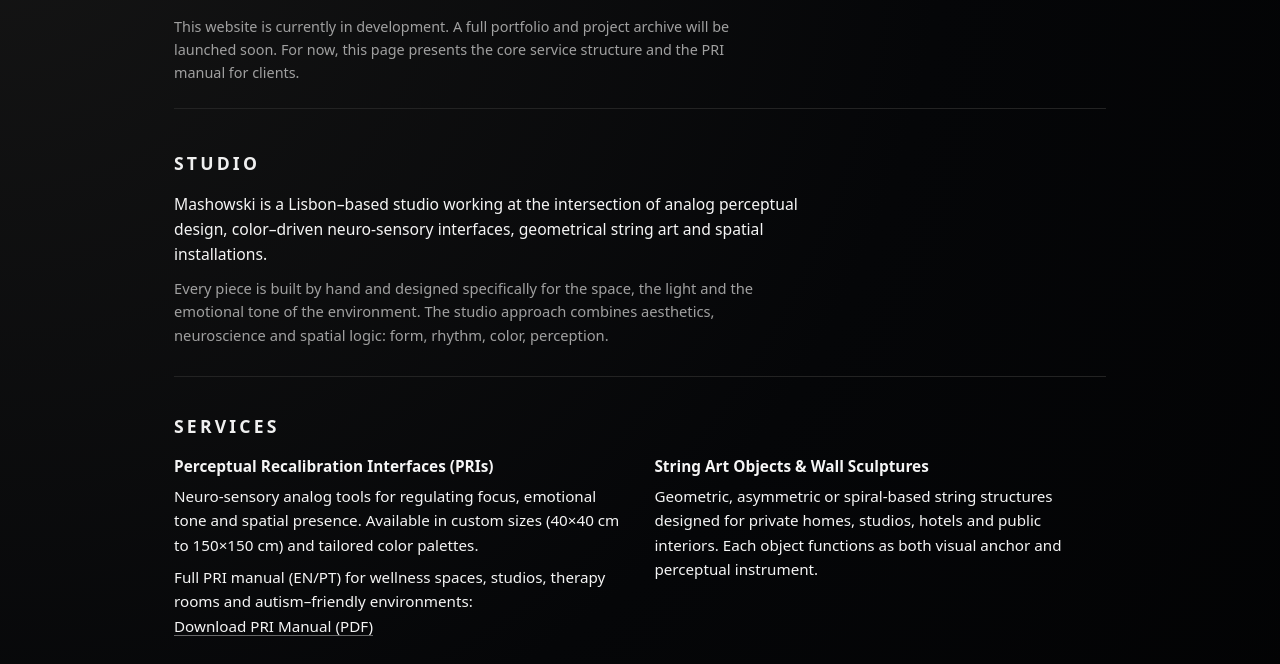
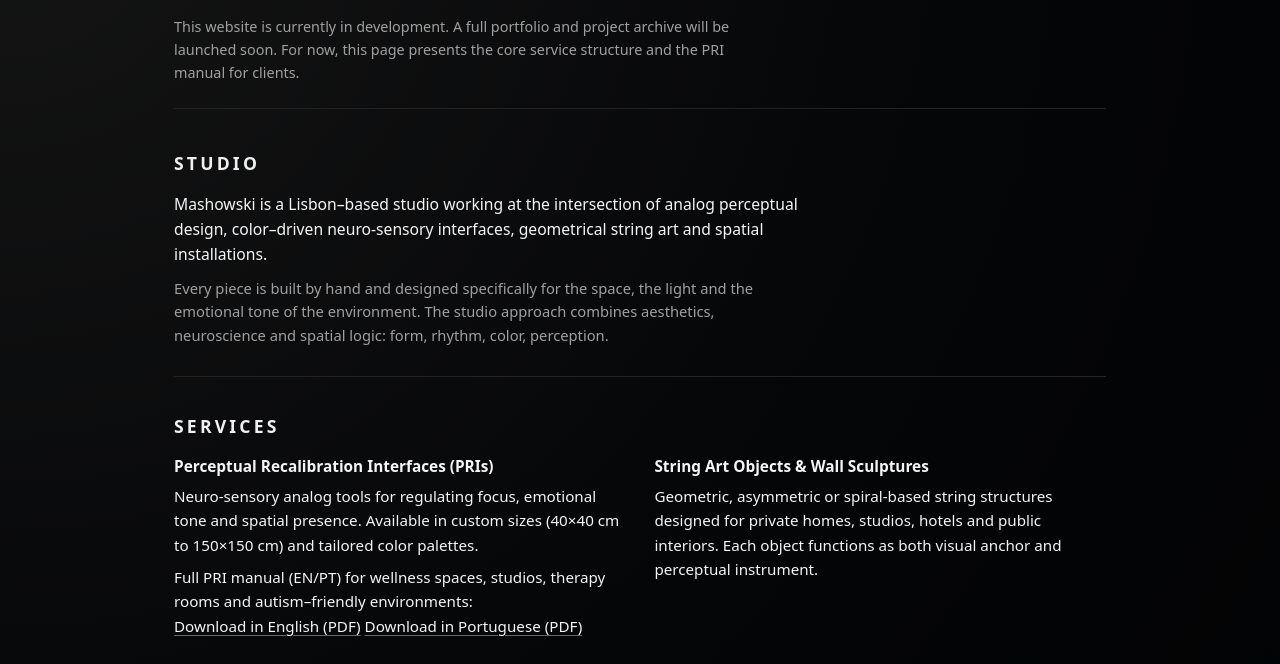
Before and after one commit to mashowski-art/mashowski-art.github.io, a plain HTML site: page index.html in a window 1280 px wide. Shown: the part 120-784 px from the top of the page. Drawn offline with Linux system fonts and the light colour scheme.

Commit message:
Update index.html

```diff
--- a/index.html
+++ b/index.html
@@ -258,7 +258,8 @@
             <p class="muted" style="margin-top:0.5rem;">
               Full PRI manual (EN/PT) for wellness spaces, studios, therapy rooms and autism–friendly environments:
               <br />
-              <a href="pri-manual.pdf" target="_blank" rel="noopener">Download PRI Manual (PDF)</a>
+              <a href="PRI_EN.pdf" target="_blank" rel="noopener">Download in English (PDF)</a>
+               <a href="PRI_PT.pdf" target="_blank" rel="noopener">Download in Portuguese (PDF)</a>
             </p>
           </div>
 
```
